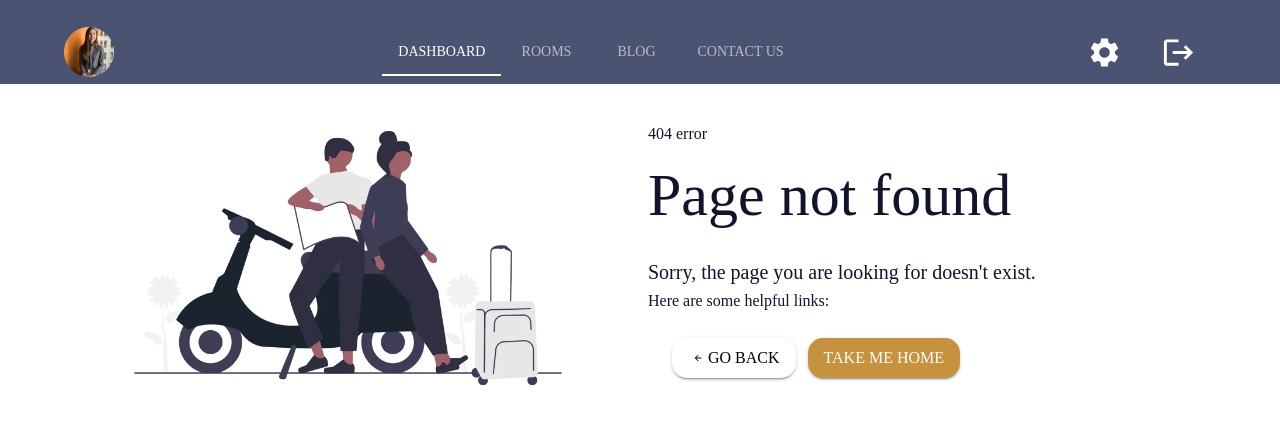
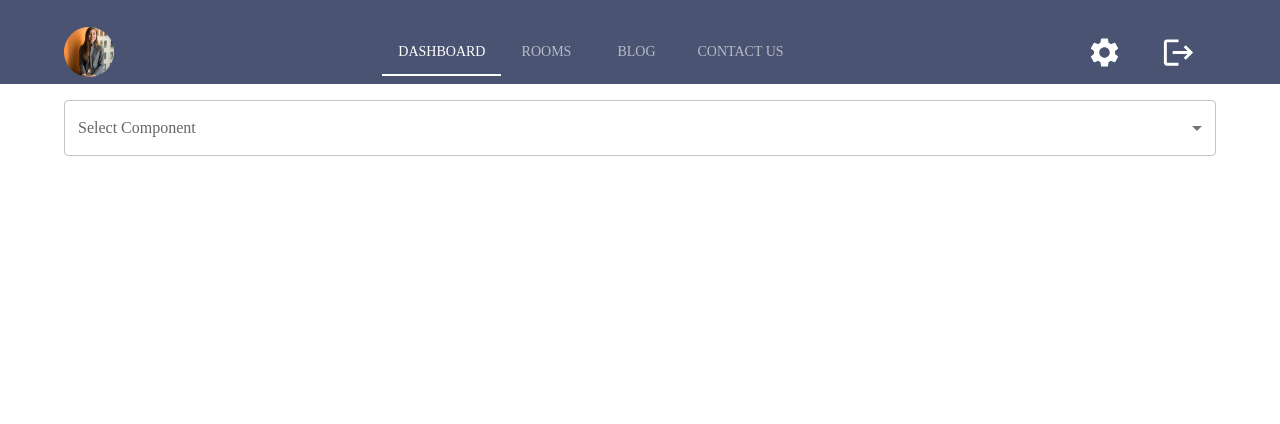
Before and after one commit to Software-Lifecycle-Consultants/slc-open-hms, a Next.js app: page /admin/content in a window 1280 px wide. Before the commit this address had no page. Shown: the top 424 px of the page. Built offline with nearby package versions, Linux system fonts and the light colour scheme.

Commit message:
Implemented admin panel content structure

```diff
--- /dev/null
+++ b/app/admin/components/content/BannerCard.tsx
@@ -0,0 +1,16 @@
+import React from 'react';
+import { TextField, Grid } from '@mui/material';
+
+const BannerCard: React.FC = () => {
+  return (
+    <Grid container spacing={2}>
+      {Array.from({ length: 4 }).map((_, index) => (
+        <Grid item xs={12} key={index}>
+          <TextField fullWidth label={`Banner Card Text Field ${index + 1}`} variant="outlined" />
+        </Grid>
+      ))}
+    </Grid>
+  );
+};
+
+export default BannerCard;
--- /dev/null
+++ b/app/admin/components/content/BannerDetails.tsx
@@ -0,0 +1,16 @@
+import React from 'react';
+import { TextField, Grid } from '@mui/material';
+
+const BannerDetails: React.FC = () => {
+  return (
+    <Grid container spacing={2}>
+      {Array.from({ length: 4 }).map((_, index) => (
+        <Grid item xs={12} key={index}>
+          <TextField fullWidth label={`Banner Details Text Field ${index + 1}`} variant="outlined" />
+        </Grid>
+      ))}
+    </Grid>
+  );
+};
+
+export default BannerDetails;
--- /dev/null
+++ b/app/admin/components/content/MainBannerCard.tsx
@@ -0,0 +1,16 @@
+import React from 'react';
+import { TextField, Grid } from '@mui/material';
+
+const MainBannerCard: React.FC = () => {
+  return (
+    <Grid container spacing={2}>
+      {Array.from({ length: 4 }).map((_, index) => (
+        <Grid item xs={12} key={index}>
+          <TextField fullWidth label={`Main Banner Card Text Field ${index + 1}`} variant="outlined" />
+        </Grid>
+      ))}
+    </Grid>
+  );
+};
+
+export default MainBannerCard;
--- /dev/null
+++ b/app/admin/content/page.tsx
@@ -0,0 +1,37 @@
+"use client";
+import React, { useState } from 'react';
+import { Container, FormControl, InputLabel, MenuItem, Select, SelectChangeEvent } from '@mui/material';
+import BannerDetails from "@/app/admin/components/content/BannerDetails";
+import MainBannerCard from "@/app/admin/components/content/MainBannerCard";
+import BannerCard from "@/app/admin/components/content/BannerCard";
+
+const HomePage: React.FC = () => {
+  const [component, setComponent] = useState<string>('');
+
+  const handleChange = (event: SelectChangeEvent<string>) => {
+    setComponent(event.target.value as string);
+  };
+
+  return (
+    <Container>
+      <FormControl fullWidth margin="normal">
+        <InputLabel id="component-select-label">Select Component</InputLabel>
+        <Select
+          labelId="component-select-label"
+          value={component}
+          label="Select Component"
+          onChange={handleChange}
+        >
+          <MenuItem value="x">Banner Details</MenuItem>
+          <MenuItem value="y">Main Banner Card</MenuItem>
+          <MenuItem value="z">Banner Card</MenuItem>
+        </Select>
+      </FormControl>
+      {component === 'x' && <BannerDetails />}
+      {component === 'y' && <MainBannerCard />}
+      {component === 'z' && <BannerCard />}
+    </Container>
+  );
+};
+
+export default HomePage;
```
